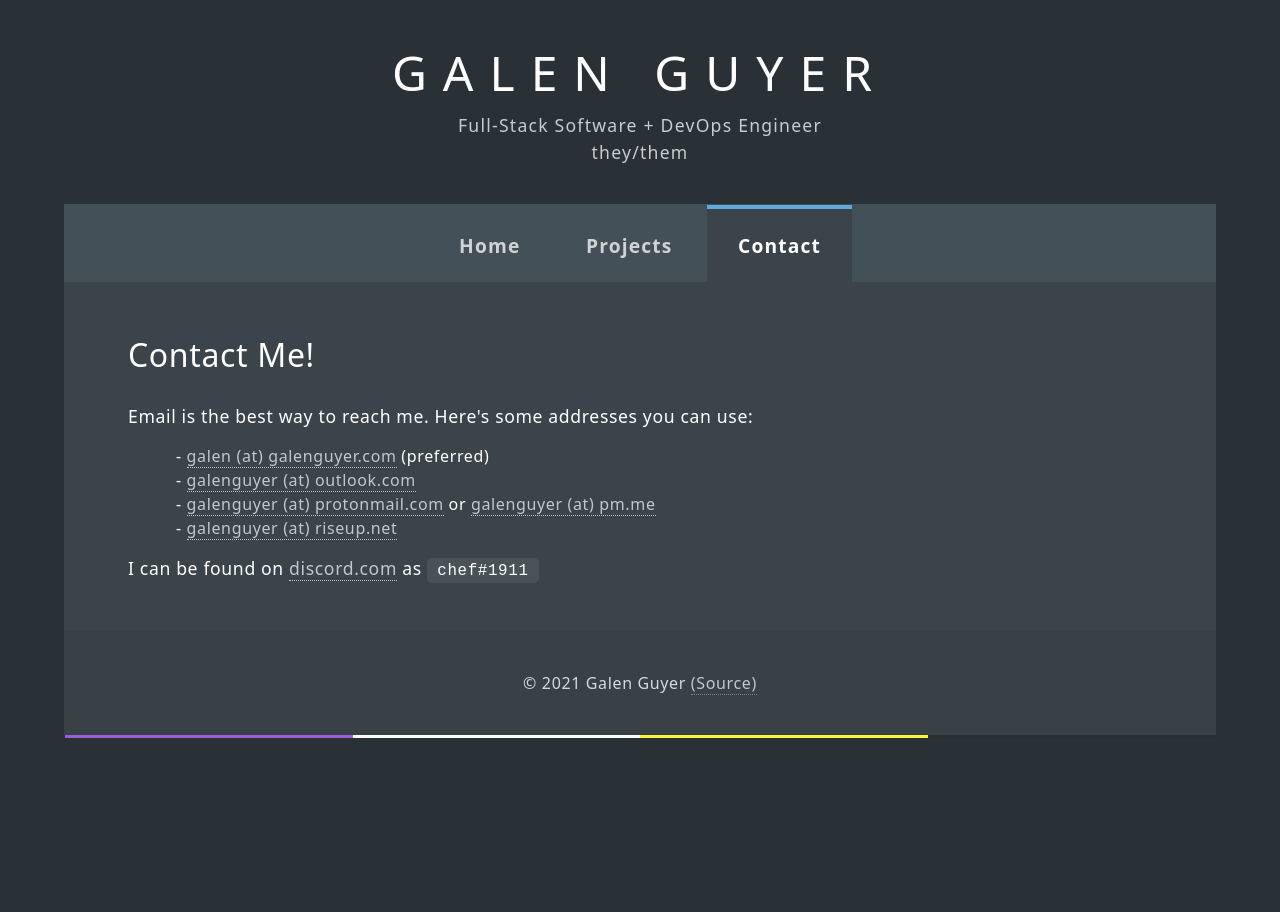
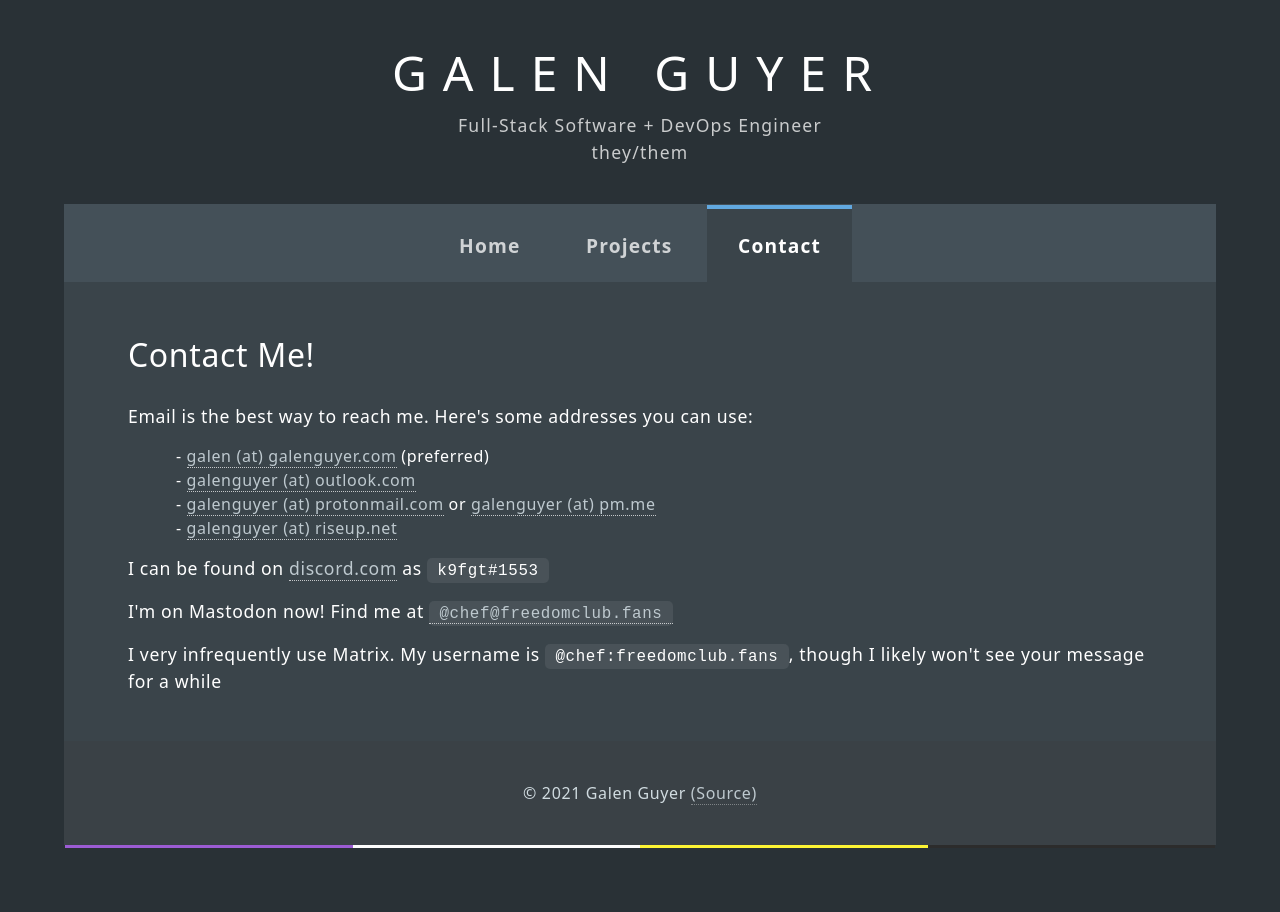
Before and after one commit to galenguyer/galenguyer.github.io, a Jekyll site: the page built from contact.html, in a window 1280 px wide. Built offline with Jekyll 4.4.1, drawn with Linux system fonts in a browser that asks for light colours.

Commit message:
Update Discord username, add Mastodon and Matrix

```diff
--- a/contact.html
+++ b/contact.html
@@ -11,10 +11,14 @@ styles: ["main"]
 <ul>
     <li><a href="mailto:{{ 'galen@galenguyer.com' | encode_email }}"><span class="mobile-hidden">galen (at) </span>galenguyer.com</a> (preferred)</li>
     <li><a href="mailto:{{ 'galenguyer@outlook.com' | encode_email }}"><span class="mobile-hidden">galenguyer (at) </span>outlook.com</a></li>
-    <li><a href="mailto:{{ 'galenguyer@protonmail.com' | encode_email }}"><span class="mobile-hidden">galenguyer (at) </span>protonmail.com</a> or <a href="mailto:{{ 'galenguyer@pm.me' | encode_email }}"><span class="mobile-hidden">galenguyer (at) </span>pm.me</a> </li>
+    <li><a href="mailto:{{ 'galenguyer@protonmail.com' | encode_email }}"><span class="mobile-hidden">galenguyer (at) </span>protonmail.com</a> or <a href="mailto:{{ 'galenguyer@pm.me' | encode_email }}"><span class="mobile-hidden">galenguyer (at) </span>pm.me</a></li>
     <li><a href="mailto:{{ 'galenguyer@riseup.net' | encode_email }}"><span class="mobile-hidden">galenguyer (at) </span>riseup.net</a></li>
 </ul>
 
-<p>I can be found on <a href="https://discord.com">discord.com</a> as <code>chef#1911</code></p>
+<p>I can be found on <a href="https://discord.com">discord.com</a> as <code>k9fgt#1553</code></p>
+
+<p>I'm on Mastodon now! Find me at <a href="https://social.freedomclub.fans/@chef"><code>@chef@freedomclub.fans</code></a></p>
+
+<p>I very infrequently use Matrix. My username is <code>@chef:freedomclub.fans</code>, though I likely won't see your message for a while</p>
 
 <!-- <p>My gpg key with the fingerprint <code>AFF5 BD5A 6A41 7797</code> can be found <a href="/gpg.txt">on this page</a> or at <a href="https://gpg.galenguyer.com">gpg.galenguyer.com</a></p> -->
```
